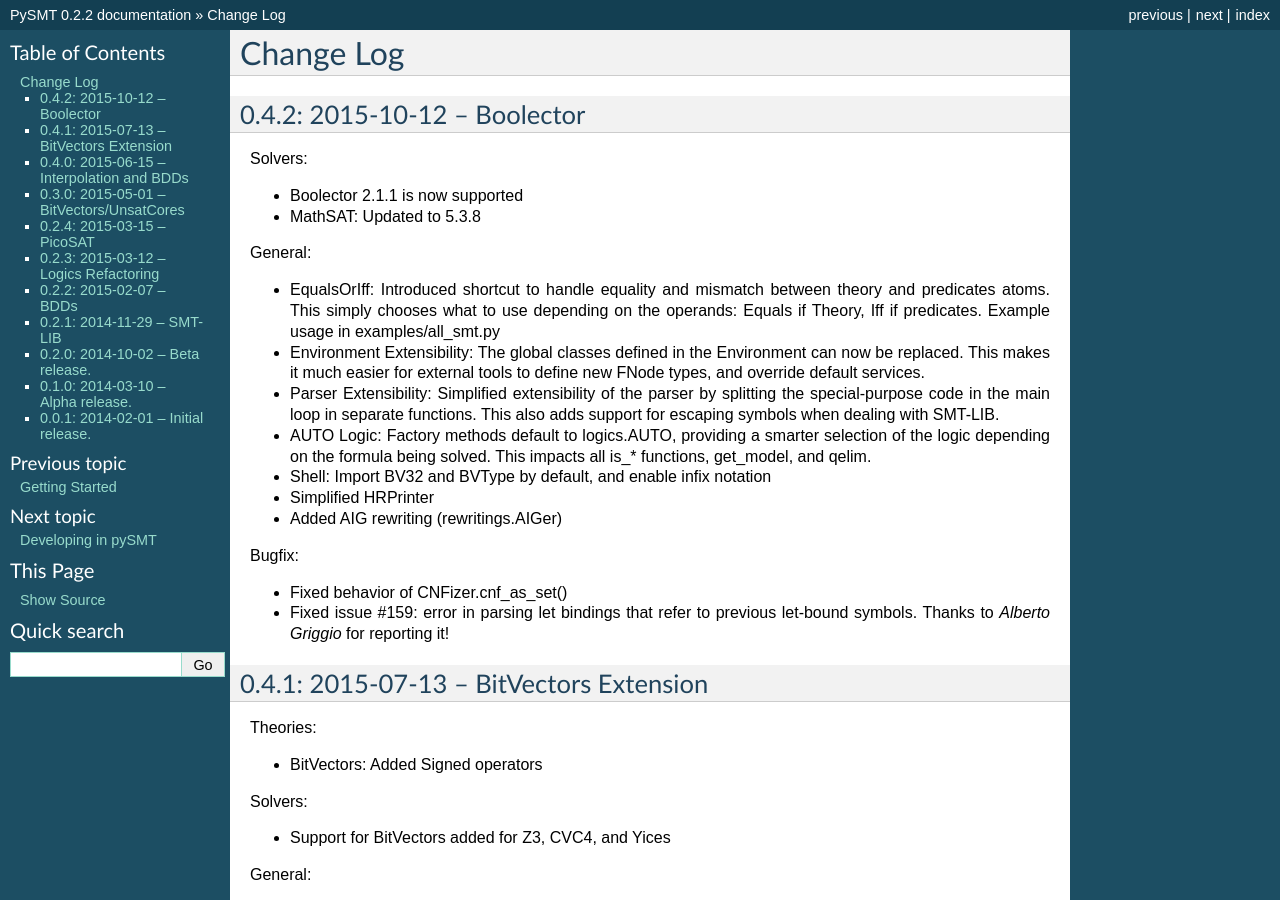
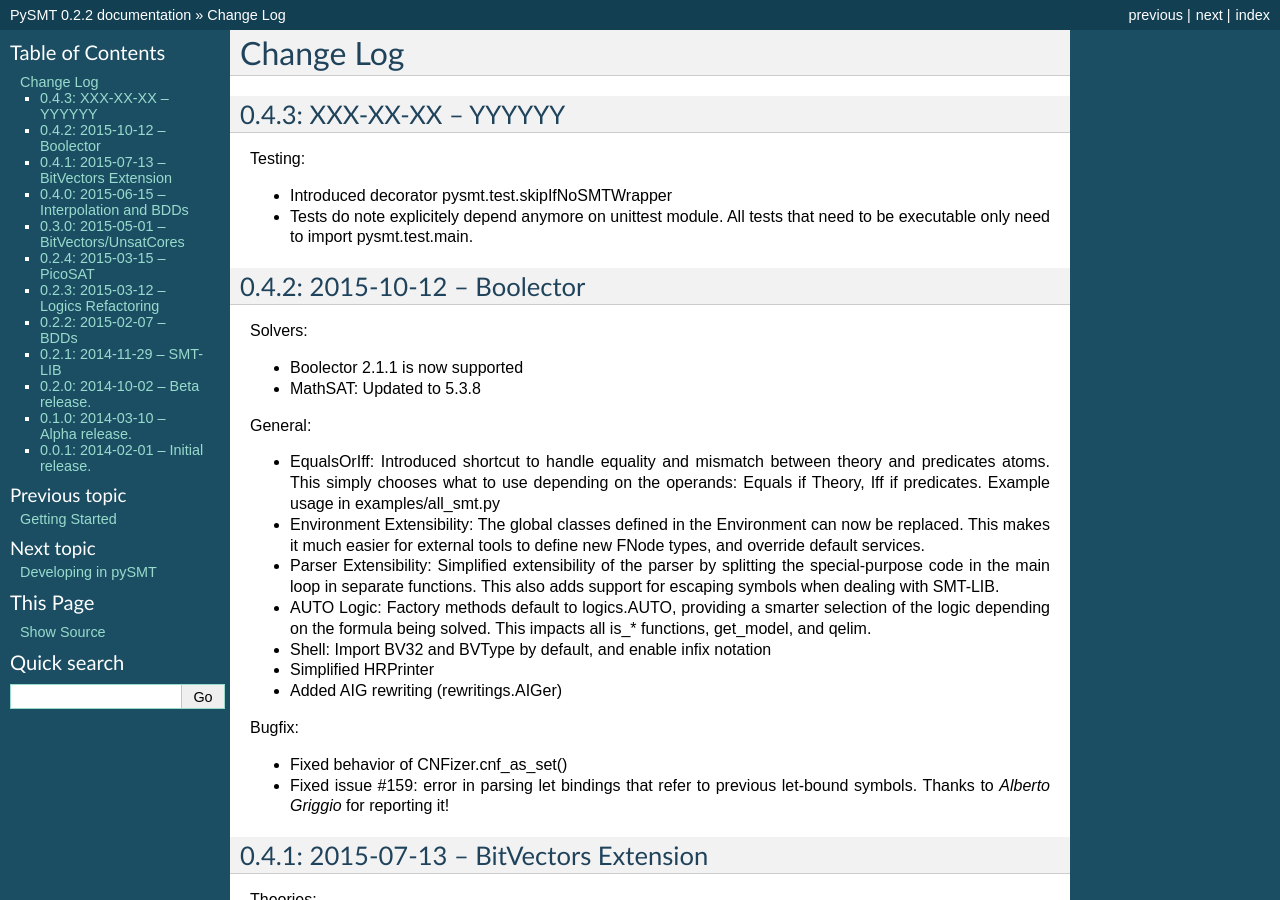
Before and after one commit to pysmt/pysmt, a Sphinx documentation site: the page built from docs/CHANGES.rst, in a window 1280 px wide and 900 px high. Built offline with Sphinx 7.4.7, drawn with Linux system fonts in a browser that asks for light colours; formulas are drawn with MathJax 3.

Commit message:
Updated CHANGES.rst

```diff
--- a/docs/CHANGES.rst
+++ b/docs/CHANGES.rst
@@ -1,5 +1,17 @@
 Change Log
 ==========
+
+0.4.3: XXX-XX-XX -- YYYYYY
+--------------------------
+
+Testing:
+
+* Introduced decorator pysmt.test.skipIfNoSMTWrapper
+
+* Tests do note explicitely depend anymore on unittest module.  All
+  tests that need to be executable only need to import
+  pysmt.test.main.
+
 
 0.4.2: 2015-10-12 -- Boolector
 -----------------------------------------
```
